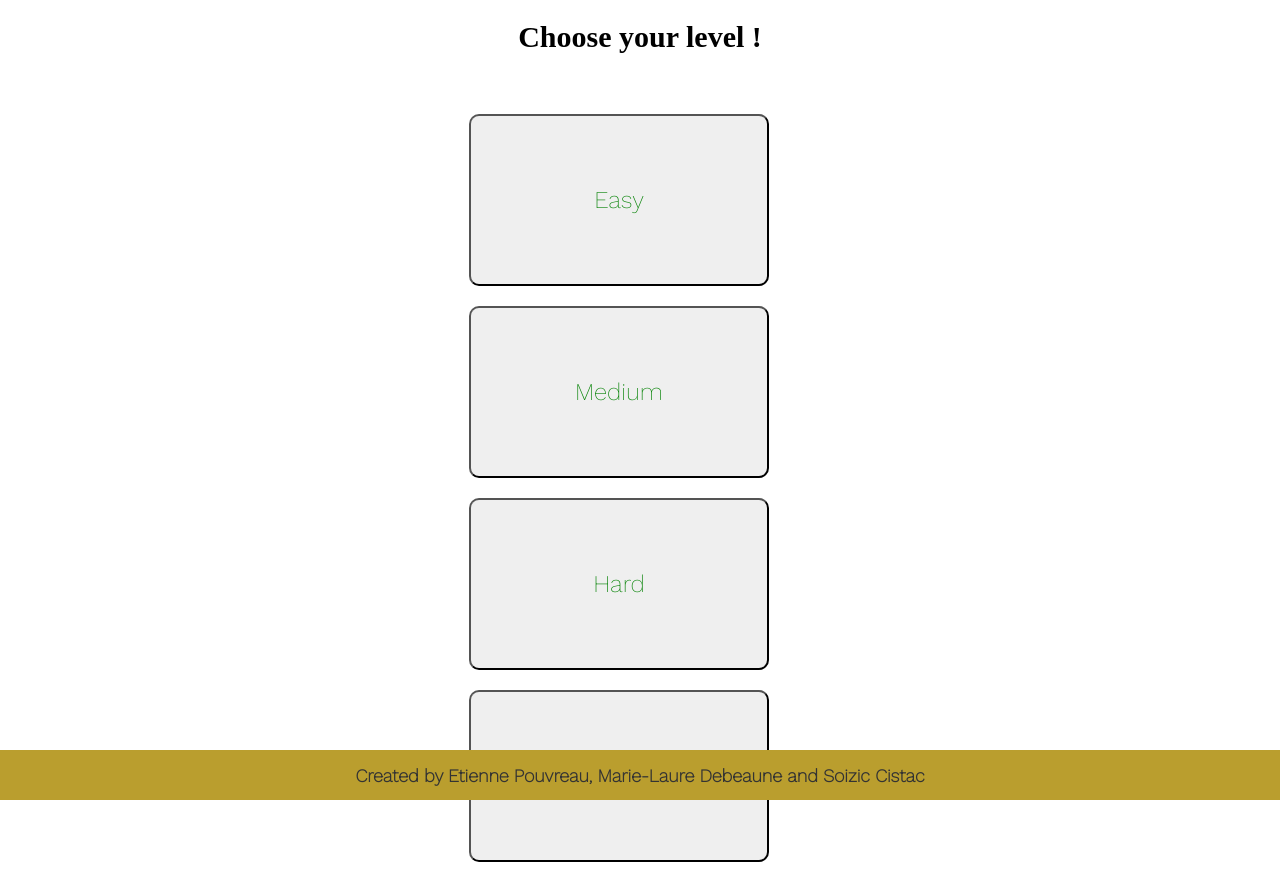
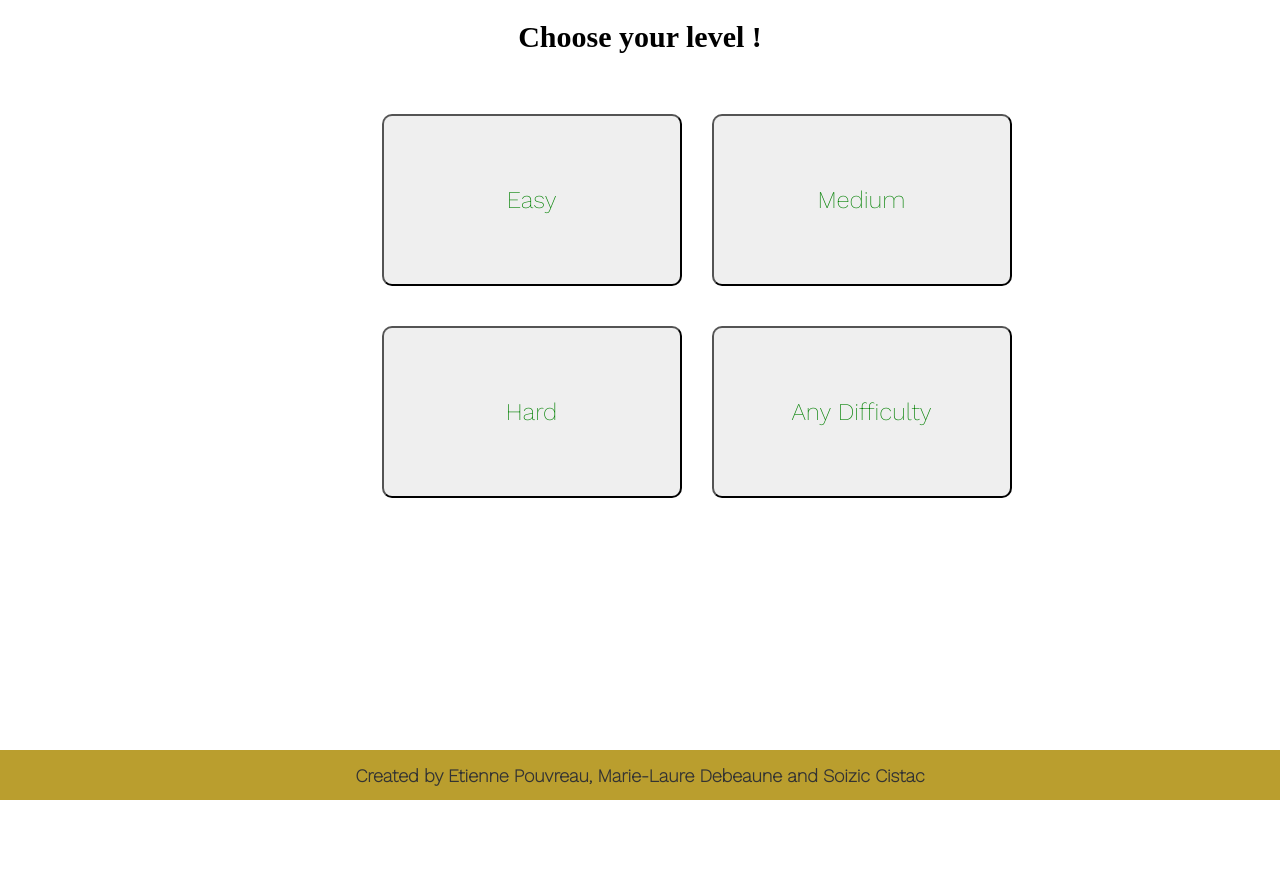
Before and after one commit to SoizicCistac/trivia-mythology, a React (Create React App) app: page /level in a window 1280 px wide. After the commit the page ends 800 px from the top, so only its background shows below. Built offline with nearby package versions, Linux system fonts and the light colour scheme.

Commit message:
level grid

```diff
--- a/src/App.css
+++ b/src/App.css
@@ -85,6 +85,10 @@ button{
   width:15%;
 }
 
+.selectionDiv{
+  margin-left: 15%;
+}
+
 @media only screen and (max-width: 640px) {
   .answers {
     display: flex;
@@ -168,4 +172,11 @@ button{
       font-size: 18px;
     }
 
+    .selectionDiv{
+      display: grid!important;
+      grid-template-columns: repeat(2, 1fr);
+      grid-gap: 20px;
+      width: 50%;
+      margin-left: 13%;
+    }
 }
--- a/src/pages/Level.js
+++ b/src/pages/Level.js
@@ -5,7 +5,8 @@ import Footer from "../components/Footer";
 function Level () {
     return(
         <div className='homeDiv'>
-            <h1>Choose your level !</h1>
+          <h1>Choose your level !</h1>
+            <div className='selectionDiv'>
             <Link to='/Easy'>
                 <button className='selection'>Easy</button>
                 </Link>
@@ -19,6 +20,7 @@ function Level () {
                 <button className='selection'>Any Difficulty</button>
             </Link>
             <Footer/>
+            </div>
         </div>
     )
 }
```
